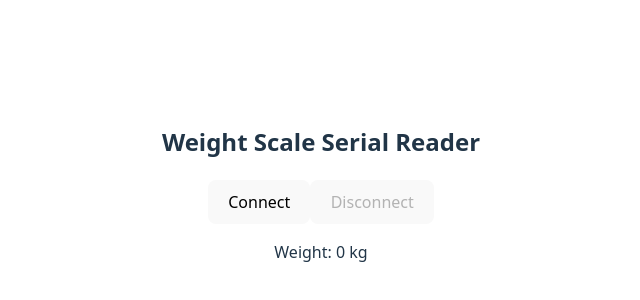
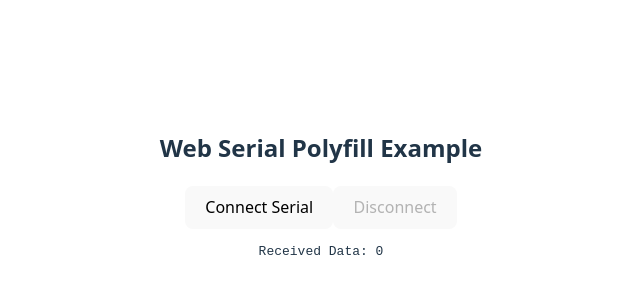
Before and after one commit to jahed-iBOS-Limited/web-serial-polyfill, a React (Vite) app: page / in a window 1280 px wide. Shown: the part 208-508 px from the top of the page, without its empty margins (319-959 px from the left). Built offline with nearby package versions, Linux system fonts and the light colour scheme.

Commit message:
refactor SerialComponent to enhance port connection handling and improve weight reading logic

```diff
--- a/src/SerialComponent.jsx
+++ b/src/SerialComponent.jsx
@@ -1,113 +1,212 @@
 import { useEffect, useState } from 'react';
+import { serial as polyfill } from 'web-serial-polyfill';
 
-const usePolyfill = new URLSearchParams(window.location.search).has('polyfill');
+const magnumSteelUnitId = 171;
+const isPatUnitId = 224;
+const essentialUnitId = 144;
+const kofilRazzakUnitId = 189;
+
+const urlParams = new URLSearchParams(window.location.search);
+const usePolyfill = urlParams.has('polyfill');
+let weightValue = '';
+let reader = null;
+let writer = null;
 
 const WeightScale = () => {
-  const [port, setPort] = useState(null);
+  const [connectedPort, setConnectedPort] = useState(null);
   const [weight, setWeight] = useState(0);
   const [isConnected, setIsConnected] = useState(false);
   const encoder = new TextEncoder();
   const decoder = new TextDecoder();
-  let reader = null;
 
-  const isOldMachine = (info) =>
-    info?.usbProductId === 9123 && info?.usbVendorId === 1659;
-
-  const getSerial = () =>
-    usePolyfill ? require('web-serial-polyfill').serial : navigator.serial;
-
-  const requestPort = async () => {
-    try {
-      const serial = getSerial();
-      const selectedPort = await serial.requestPort();
-      setPort(selectedPort);
-      return selectedPort;
-    } catch (error) {
-      console.error('Error selecting port:', error);
+  const isOldMachine = (info) => {
+    if (info?.usbProductId === 9123 && info?.usbVendorId === 1659) {
+      return true;
+    } else {
+      return false;
     }
   };
 
-  const connect = async () => {
-    if (port) await disconnect(); // Ensure port is closed before opening a new one
-
-    const selectedPort = await requestPort();
-    if (!selectedPort) return;
-
-    const portInfo = selectedPort.getInfo();
-    console.log(portInfo, 'portInfo');
-    const baudRate = isOldMachine(portInfo) ? 1200 : 9600;
-    const serialConfig = {
-      baudRate,
-      dataBits: 7,
-      stopBits: 1,
-      parity: 'even',
-      flowControl: 'none',
-    };
-
+  const getSelectedPort = async () => {
     try {
-      await selectedPort.open(serialConfig);
-      setIsConnected(true);
-      console.log(`Connected to port with baudRate ${baudRate}`);
-      readData(selectedPort);
+      const serial = usePolyfill ? polyfill : navigator.serial;
+      const port = await serial.requestPort({});
+      setConnectedPort(port);
+      return port;
     } catch (error) {
-      console.error('Error opening port:', error);
+      console.log(error, 'error in getting port');
     }
   };
 
-  const readData = async (selectedPort) => {
-    reader = selectedPort.readable.getReader();
-    let weightValue = '';
+  const connectHandler = async () => {
+    closePort();
+    const oldMachineOptions = {
+      baudRate: 1200,
+      baudrate: 1200,
+      bufferSize: 8192,
+      dataBits: 7,
+      databits: 7,
+      flowControl: 'none',
+      parity: 'even',
+      rtscts: false,
+      stopBits: 1,
+      stopbits: 1,
+    };
 
+    const newMachineOptions = {
+      baudRate: 9600,
+      baudrate: 9600,
+      bufferSize: 8192,
+      dataBits: 7,
+      databits: 7,
+      flowControl: 'none',
+      parity: 'even',
+      rtscts: false,
+      stopBits: 1,
+      stopbits: 1,
+    };
+
+    const port = await getSelectedPort();
+    if (!port) {
+      return;
+    }
+    const info = port?.getInfo();
+    console.log(info, 'info');
+    try {
+      await port.open(
+        isOldMachine(info) ? oldMachineOptions : newMachineOptions,
+      );
+      setIsConnected(true);
+    } catch (error) {
+      console.log(error, 'error in opening port');
+    }
+    while (port && port.readable) {
+      reader = port?.readable?.getReader();
       try {
         while (true) {
           const { value, done } = await reader.read();
-        if (done) break;
+          if (done) {
+            reader.releaseLock();
+            break;
+          }
+          if (value) {
+            const info = port?.getInfo();
+            if (isOldMachine(info)) {
+              // old machine
+              const newValue = decoder.decode(value);
+              weightValue += newValue;
+              const replacedValue = weightValue.replace(/[^ -~]+/g, ''); // remove stx string
+              const splittedValue = replacedValue.split(' ');
+              console.log('old machine running', splittedValue);
 
-        const data = decoder.decode(value).replace(/[^ -~]+/g, ''); // Remove non-printable chars
-        weightValue += data;
+              splittedValue?.length > 0 &&
+                splittedValue.forEach((item) => {
+                  if (item?.length === 7 && item?.[0] === '+') {
+                    const newValue = item.substring(1, 7);
+                    setWeight(Number(newValue));
+                  }
+                });
+            } else {
+              // new machine
+              const newValue = decoder.decode(value);
+              const replacedValue = newValue.replace(/[^ -~]+/g, ''); // remove stx string
 
-        if (isOldMachine(selectedPort.getInfo())) {
-          const match = weightValue.match(/\+(\d{6})/); // Find 6-digit weight
-          if (match) setWeight(Number(match[1]));
-        } else {
-          const numberValue = Number(data.replace(/[a-zA-Z]/g, '8')) / 1000;
-          if (numberValue > 0) setWeight(numberValue.toFixed());
+              const newReplacedValue = replacedValue.replace(/[a-zA-Z]/, '8');
+              const replacedValueNumber = Number(newReplacedValue);
+              const actualValue = replacedValueNumber / 1000;
+              console.log('new machine running', actualValue);
+              if (actualValue > 0) {
+                setWeight(actualValue.toFixed());
+              }
+            }
+          }
+          if (done) {
+            break;
           }
         }
       } catch (error) {
-      console.error('Error reading data:', error);
-      disconnect();
+        console.log(error, 'error in reading');
+        closePort();
       } finally {
+        if (reader) {
           reader.releaseLock();
+          reader = undefined;
+        }
+      }
     }
   };
 
-  const disconnect = async () => {
+  const enterHandler = () => {
+    console.log(connectedPort, 'connectedPort');
+    weightValue = '';
+    if (connectedPort?.writable == null) {
+      console.warn(`unable to find writable port`);
+      return;
+    }
+    writer = connectedPort.writable.getWriter();
+    writer.write(encoder.encode('test'));
+    writer.releaseLock();
+  };
+
+  useEffect(() => {
+    const info = connectedPort?.getInfo();
+    let interval = null;
+    if (isOldMachine(info)) {
+      interval = setInterval(() => {
+        if (connectedPort) {
+          enterHandler();
+        }
+      }, 250);
+    }
+    return () => {
+      if (interval) {
+        clearInterval(interval);
+      }
+    };
+  });
+
+  const closePort = async () => {
     try {
-      if (reader) reader.releaseLock();
-      if (port) await port.close();
-      setIsConnected(false);
-      setPort(null);
-      console.log('Port closed');
+      if (connectedPort) {
+        if (reader) {
+          reader.releaseLock();
+        }
+        if (connectedPort) {
+          await connectedPort.close();
+        }
+      }
     } catch (error) {
-      console.error('Error closing port:', error);
+      console.log(error, 'error in closing port');
     }
   };
 
   useEffect(() => {
-    return () => disconnect(); // Close port when component unmounts
+    closePort();
+    // eslint-disable-next-line react-hooks/exhaustive-deps
   }, []);
 
   return (
-    <div className="weight-scale-container">
-      <h2>Weight Scale Serial Reader</h2>
-      <button onClick={connect} disabled={isConnected}>
-        {isConnected ? 'Connected' : 'Connect'}
+    <div className="main-weight-scale">
+      <div style={{ padding: '20px' }}>
+        <h2>Web Serial Polyfill Example</h2>
+        <button
+          onClick={() => {
+            connectHandler();
+          }}
+          disabled={isConnected}
+        >
+          {isConnected ? 'Connected' : 'Connect Serial'}
         </button>
-      <button onClick={disconnect} disabled={!isConnected}>
+        <button
+          onClick={(e) => {
+            connectHandler();
+          }}
+          disabled={!isConnected}
+        >
           Disconnect
         </button>
-      <p>Weight: {weight} kg</p>
+        <pre>Received Data: {weight}</pre>
+      </div>
     </div>
   );
 };
```
Lines whose indentation alone changed are shown as unchanged.
